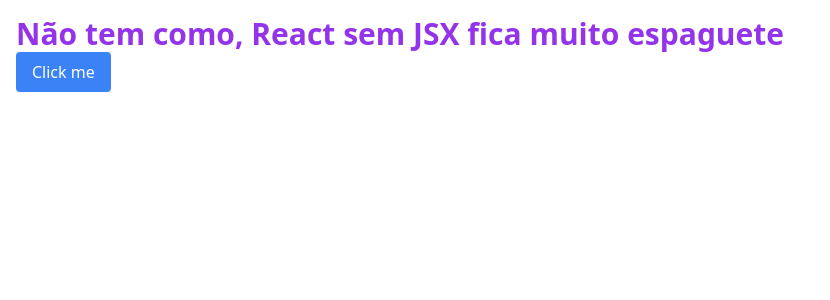
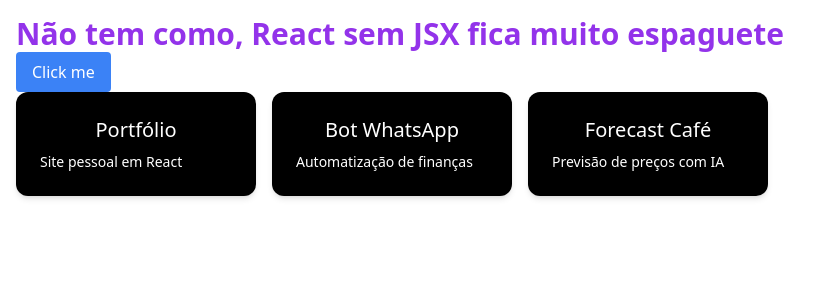
Before and after one commit to Lrs50/portfolio-site, a React (Vite) app: page / in a window 1280 px wide. Shown: the top 300 px of the page, without its empty margins (0-830 px from the left). Built offline with nearby package versions, Linux system fonts and the light colour scheme.

Commit message:
MISG: Criando um elemento e reutilizado ele de maneira simples

```diff
--- a/src/App.jsx
+++ b/src/App.jsx
@@ -1,17 +1,27 @@
 import React from 'react'
-
+import Card from './components/CardItem'
 
 function Botao(){
     return <button className="bg-blue-500 text-white px-4 py-2 rounded"> Click me </button>
 }
 
 export default function App(){
+    const projetos = [
+        { title: 'Portfólio', desc: 'Site pessoal em React' },
+        { title: 'Bot WhatsApp', desc: 'Automatização de finanças' },
+        { title: 'Forecast Café', desc: 'Previsão de preços com IA' },
+      ];
     return (
         <div className="p-4">
             <h1 className="text-3xl font-bold text-purple-600">
                 Não tem como, React sem JSX fica muito espaguete
             </h1>
             <Botao/>
+            <div className='flex gap-4'>
+                {projetos.map((p) =>
+                (<Card title={p.title} desc={p.desc}/>)
+                )}
+            </div>
         </div>
     );
 }
--- /dev/null
+++ b/src/components/CardItem.jsx
@@ -0,0 +1,11 @@
+import React from "react";
+
+
+export default function Card({title,desc}){
+    return (
+        <div className="rounded-[12px] bg-black p-6 w-60 shadow-md">
+            <h3 className="text-white text-xl text-center mb-2">{title}</h3>
+            <p className="text-white text-sm">{desc}</p>
+        </div>
+    );
+}
```
